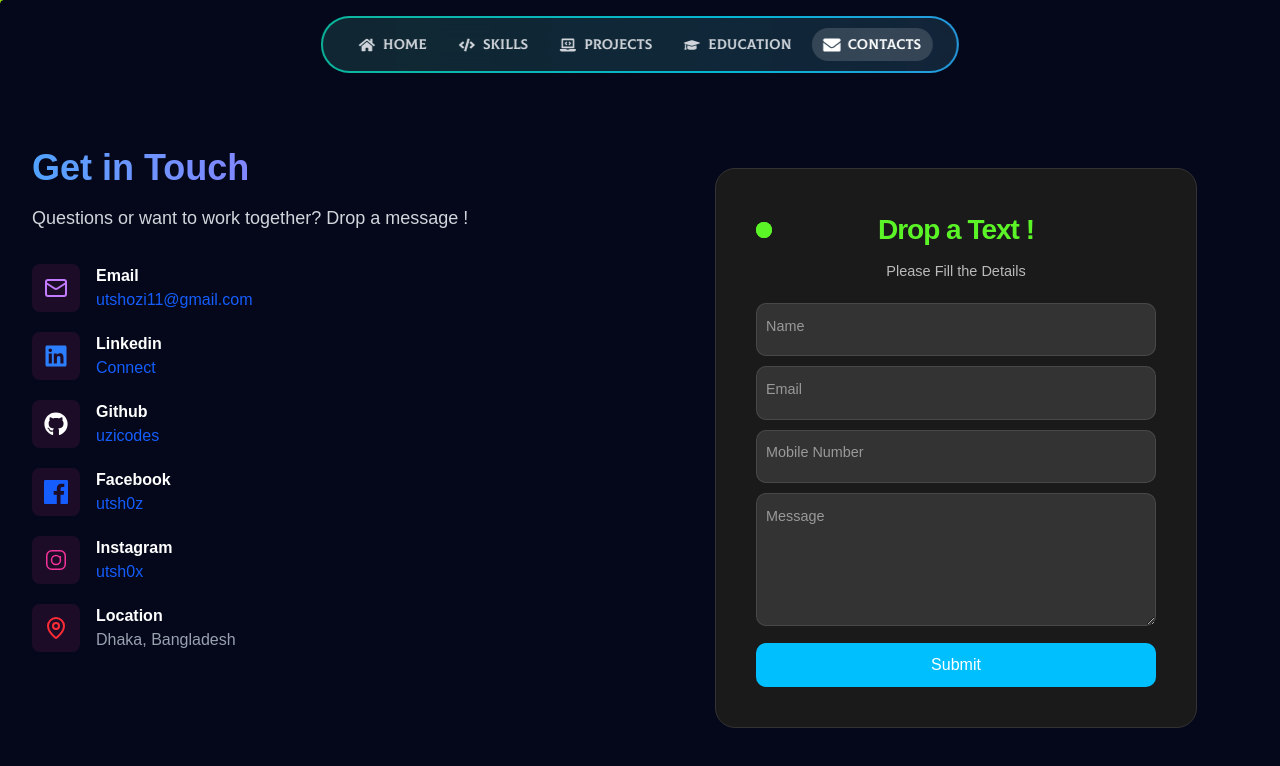
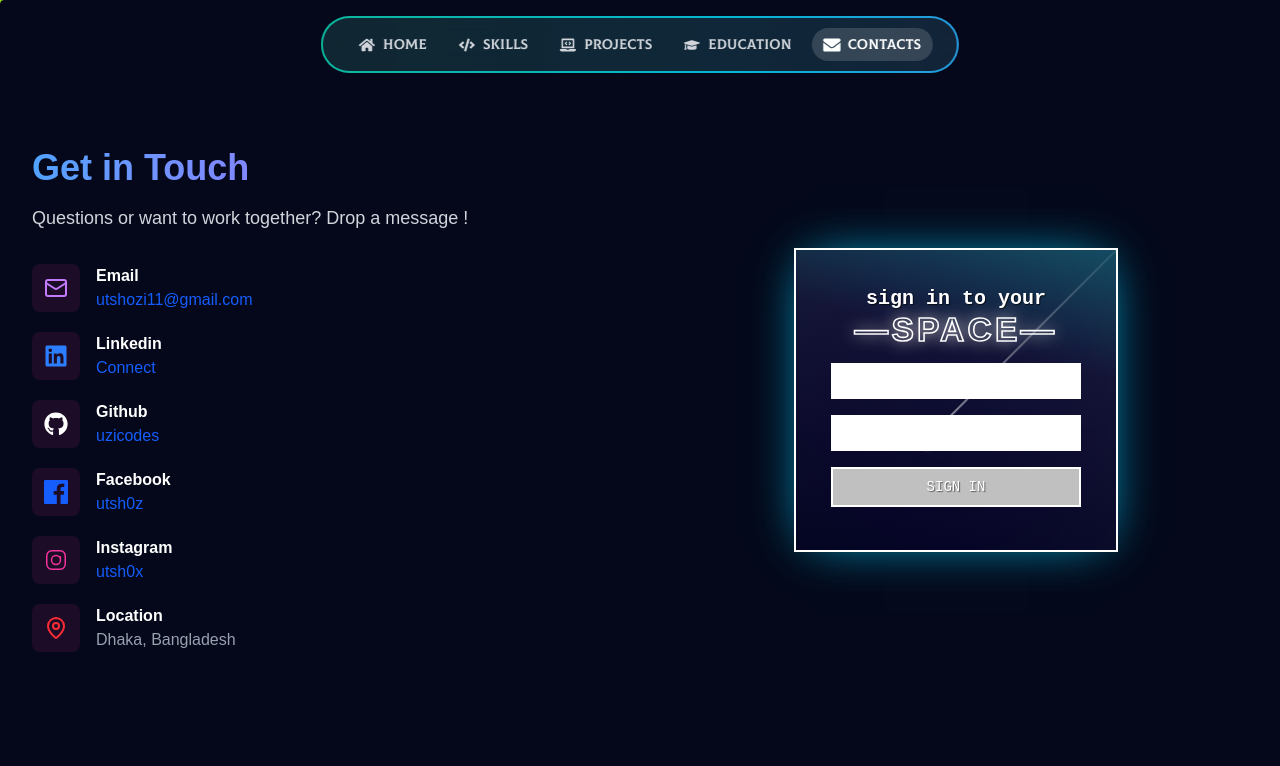
Before and after one commit to uzicodes/utsho-heaven-chowdhury, a Next.js app: page /contacts in a window 1280 px wide. Shown: the top 766 px of the page. Built offline with nearby package versions, Linux system fonts and the light colour scheme.

Commit message:
added a new form on the contacts page

```diff
--- a/src/app/contacts/Form.tsx
+++ b/src/app/contacts/Form.tsx
@@ -5,25 +5,24 @@ const Form = () => {
   return (
     <StyledWrapper>
       <form className="form">
-        <p className="title">Drop a Text !</p>
-        <p className="message">Please Fill the Details </p>
-        <label>
-          <input className="input" type="text" placeholder="" required />
-          <span>Name</span>
-        </label>
-        <label>
-          <input className="input" type="email" placeholder="" required />
-          <span>Email</span>
-        </label>
-        <label>
-          <input className="input" type="tel" placeholder="" required />
-          <span>Mobile Number</span>
-        </label>
-        <label>
-          <textarea className="input" rows={4} placeholder="" required />
-          <span>Message</span>
-        </label>
-        <button className="submit">Submit</button>
+        <div className="form-title"><span>sign in to your</span></div>
+        <div className="title-2"><span>SPACE</span></div>
+        <div className="input-container">
+          <input className="input-mail" type="email" placeholder="Enter email" />
+          <span> </span>
+        </div>
+        <section className="bg-stars">
+          <span className="star" />
+          <span className="star" />
+          <span className="star" />
+          <span className="star" />
+        </section>
+        <div className="input-container">
+          <input className="input-pwd" type="password" placeholder="Enter password" />
+        </div>
+        <button type="submit" className="submit">
+          <span className="sign-text">Sign in</span>
+        </button>
       </form>
     </StyledWrapper>
   );
@@ -31,146 +30,305 @@ const Form = () => {
 
 const StyledWrapper = styled.div`
   .form {
-  margin-top: 96px;
-    display: flex;
-    flex-direction: column;
-    gap: 10px;
-  max-width: 1400px;
-  width: 100%;
-  padding: 40px;
-  margin-left: auto;
-  margin-right: auto;
-    border-radius: 20px;
     position: relative;
-    background-color: #1a1a1a;
-    color: #fff;
-    border: 1px solid #333;
+    display: block;
+    padding: 2.2rem;
+    max-width: 350px;
+    background: linear-gradient(14deg, rgba(2,0,36, 0.8) 0%, rgba(24, 24, 65, 0.7) 66%,
+              rgb(20, 76, 99) 100%), radial-gradient(circle, rgba(2,0,36, 0.5) 0%,
+              rgba(32, 15, 53, 0.2) 65%, rgba(14, 29, 28, 0.9) 100%);
+    border: 2px solid #fff;
+    -webkit-box-shadow: rgba(0,212,255) 0px 0px 50px -15px;
+    box-shadow: rgba(0,212,255) 0px 0px 50px -15px;
+    overflow: hidden;
+    z-index: +1;
   }
 
-  .title {
-    font-size: 28px;
-    font-weight: 600;
-    letter-spacing: -1px;
-    position: relative;
-    display: flex;
-    align-items: center;
-    justify-content: center;
-    padding-left: 0;
-    color: #5BF527;
-    text-align: center;
-  }
+  /*------input and submit section-------*/
 
-  .title::before {
-    width: 18px;
-    height: 18px;
-  }
-
-  .title::after {
-    width: 18px;
-    height: 18px;
-  }
-
-  .title::before,
-  .title::after {
-    position: absolute;
-    content: "";
-    height: 16px;
-    width: 16px;
-    border-radius: 50%;
-    left: 0px;
-  background-color: #5BF527;
-  }
-
-  .message {
-    font-size: 14.5px;
-    color: rgba(255, 255, 255, 0.7);
-    text-align: center;
-    margin-bottom: 10px;
-  }
-  .signin {
-    font-size: 14.5px;
-    color: rgba(255, 255, 255, 0.7);
-  }
-
-  .signin {
-    text-align: center;
-  }
-
-  .signin a:hover {
-    text-decoration: underline royalblue;
-  }
-
-  .signin a {
-  color: #5BF527;
-  }
-
-  .flex {
-    display: flex;
-    width: 100%;
-    gap: 6px;
-  }
-
-  .form label {
+  .input-container {
     position: relative;
   }
 
-  .form label .input {
-    background-color: #333;
-    color: #fff;
-    width: 100%;
-    min-width: 400px;
-    padding: 20px 10px 5px 16px;
-    outline: 0;
-    border: 1px solid rgba(105, 105, 105, 0.397);
-    border-radius: 10px;
-    box-sizing: border-box;
-    font-size: 1.1em;
+  .input-container input, .form button {
+    outline: none;
+    border: 2px solid #ffffff;
+    margin: 8px 0;
+    font-family: monospace;
   }
 
-  .form label .input + span {
-    color: rgba(255, 255, 255, 0.5);
-    position: absolute;
-    left: 10px;
-    top: 0px;
-    font-size: 0.9em;
-    cursor: text;
-    transition: 0.3s ease;
+  .input-container input {
+    background-color: #fff;
+    padding: 6px;
+    font-size: 0.875rem;
+    line-height: 1.25rem;
+    width: 250px;
+    box-shadow: 0 1px 2px 0 rgba(0, 0, 0, 0.05);
   }
 
-  .form label .input:placeholder-shown + span {
-    top: 12.5px;
-    font-size: 0.9em;
+  .input-mail:focus::placeholder {
+    opacity: 0;
+    transition: opacity .9s;
   }
 
-  .form label .input:focus + span,
-  .form label .input:valid + span {
-    color: #00bfff;
-    top: 0px;
-    font-size: 0.7em;
-    font-weight: 600;
-  }
-
-  .input {
-    font-size: medium;
+  .input-pwd:focus::placeholder {
+    opacity: 0;
+    transition: opacity .9s;
   }
 
   .submit {
-    border: none;
-    outline: none;
-    padding: 10px;
-    border-radius: 10px;
+    position: relative;
+    display: block;
+    padding: 8px;
+    background-color: #c0c0c0;
+    color: #ffffff;
+    text-shadow: 1px 1px 1px rgba(0, 0, 0, 0.5);
+    font-size: 0.875rem;
+    line-height: 1.25rem;
+    font-weight: 500;
+    width: 100%;
+    text-transform: uppercase;
+    overflow: hidden;
+  }
+
+  .submit:hover {
+    -webkit-transition: all 0.2s ease-out;
+    -moz-transition: all 0.2s ease-out;
+    transition: all 0.2s ease-out;
+    border-radius: 3.9px;
+    box-shadow: 4px 5px 17px -4px #ffffff;
+    cursor: pointer;
+  }
+
+  .submit:hover::before {
+    -webkit-animation: sh02 0.5s 0s linear;
+    -moz-animation: sh02 0.5s 0s linear;
+    animation: sh02 .5s 0s linear;
+  }
+
+  .submit::before {
+    content: '';
+    display: block;
+    width: 0px;
+    height: 85%;
+    position: absolute;
+    top: 50%;
+    left: 0%;
+    opacity: 0;
+    background: #fff;
+    box-shadow: 0 0 50px 30px #fff;
+    -webkit-transform: skewX(-20deg);
+    -moz-transform: skewX(-20deg);
+    -ms-transform: skewX(-20deg);
+    -o-transform: skewX(-20deg);
+    transform: skewX(-20deg);
+  }
+
+  @keyframes sh02 {
+    from {
+      opacity: 0;
+      left: 0%;
+    }
+
+    50% {
+      opacity: 1;
+    }
+
+    to {
+      opacity: 0;
+      left: 100%;
+    }
+  }
+
+  /*--------signup section---------*/
+
+  .signup-link {
+    color: #c0c0c0;
+    font-size: 0.875rem;
+    line-height: 1.25rem;
+    text-align: center;
+    font-family: monospace;
+  }
+
+  .signup-link a {
     color: #fff;
-    font-size: 16px;
-    transform: .3s ease;
-    background-color: #00bfff;
+    text-decoration: none;
+  }
+
+  .up:hover {
+    text-decoration: underline;
   }
 
 
-  .submit:hover {
-    background-color: #00bfff96;
+  /*--------header section-----------*/
+
+  .form-title {
+    font-size: 1.25rem;
+    line-height: 1.75rem;
+    font-family: monospace;
+    font-weight: 600;
+    text-align: center;
+    color: #fff;
+    text-shadow: 1px 1px 1px rgba(0, 0, 0, 0.7);
+    animation-duration: 1.5s;
+    overflow: hidden;
+    transition: .12s;
   }
 
-  /* pulse animation removed */
-`
+  .form-title span {
+    animation: flickering 2s linear infinite both;
+  }
+
+  .title-2 {
+    display: block;
+    margin-top: -0.5rem;
+    font-size: 2.1rem;
+    font-weight: 800;
+    font-family: Arial, Helvetica, sans-serif;
+    text-align: center;
+    -webkit-text-stroke: #fff 0.1rem;
+    letter-spacing: 0.2rem;
+    color: transparent;
+    position: relative;
+    text-shadow: 0px 0px 16px #CECECE;
+  }
+
+  .title-2 span::before,
+  .title-2 span::after {
+    content: '—';
+  }
+
+  @keyframes flickering {
+    0%,
+    100% {
+      opacity: 1;
+    }
+
+    41.99% {
+      opacity: 1;
+    }
+
+    42% {
+      opacity: 0;
+    }
+
+    43% {
+      opacity: 0;
+    }
+
+    43.01% {
+      opacity: 1;
+    }
+
+    47.99% {
+      opacity: 1;
+    }
+
+    48% {
+      opacity: 0;
+    }
+
+    49% {
+      opacity: 0;
+    }
+
+    49.01% {
+      opacity: 1;
+    }
+  }
+
+  /*---------shooting stars-----------*/
+
+
+  .bg-stars {
+    position: absolute;
+    top: 0;
+    left: 0;
+    width: 100%;
+    height: 100%;
+    z-index: -2;
+    background-size: cover;
+    animation: animateBg 50s linear infinite;
+  }
+
+  @keyframes animateBg {
+    0%,100% {
+      transform: scale(1);
+    }
+
+    50% {
+      transform: scale(1.2);
+    }
+  }
+
+  .star {
+    position: absolute;
+    top: 50%;
+    left: 50%;
+    width: 4px;
+    height: 4px;
+    background: #fff;
+    border-radius: 50%;
+    box-shadow: 0 0 0 4px rgba(255,255,255,0.1),0 0 0 8px rgba(255,255,255,0.1),0 0 20px rgba(255,255,255,0.1);
+    animation: animate 3s linear infinite;
+  }
+
+  .star::before {
+    content: '';
+    position: absolute;
+    top: 50%;
+    transform: translateY(-50%);
+    width: 300px;
+    height: 1px;
+    background: linear-gradient(90deg,#fff,transparent);
+  }
+
+  @keyframes animate {
+    0% {
+      transform: rotate(315deg) translateX(0);
+      opacity: 1;
+    }
+
+    70% {
+      opacity: 1;
+    }
+
+    100% {
+      transform: rotate(315deg) translateX(-1000px);
+      opacity: 0;
+    }
+  }
+
+  .star:nth-child(1) {
+    top: 0;
+    right: 0;
+    left: initial;
+    animation-delay: 0s;
+    animation-duration: 1s;
+  }
+
+  .star:nth-child(2) {
+    top: 0;
+    right: 100px;
+    left: initial;
+    animation-delay: 0.2s;
+    animation-duration: 3s;
+  }
+
+  .star:nth-child(3) {
+    top: 0;
+    right: 220px;
+    left: initial;
+    animation-delay: 2.75s;
+    animation-duration: 2.75s;
+  }
+
+  .star:nth-child(4) {
+    top: 0;
+    right: -220px;
+    left: initial;
+    animation-delay: 1.6s;
+    animation-duration: 1.6s;
+  }`;
 
 export default Form;
```
